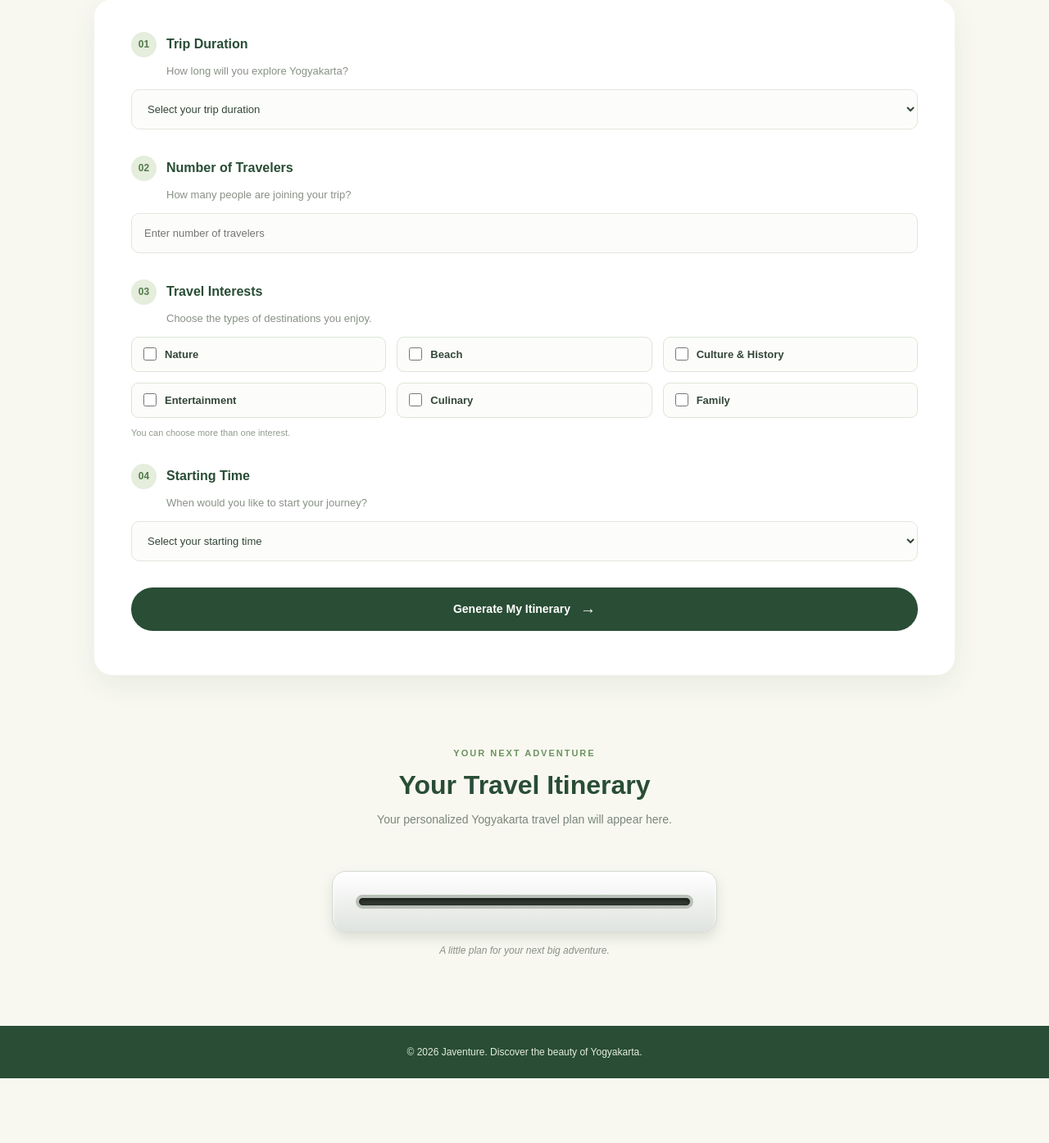
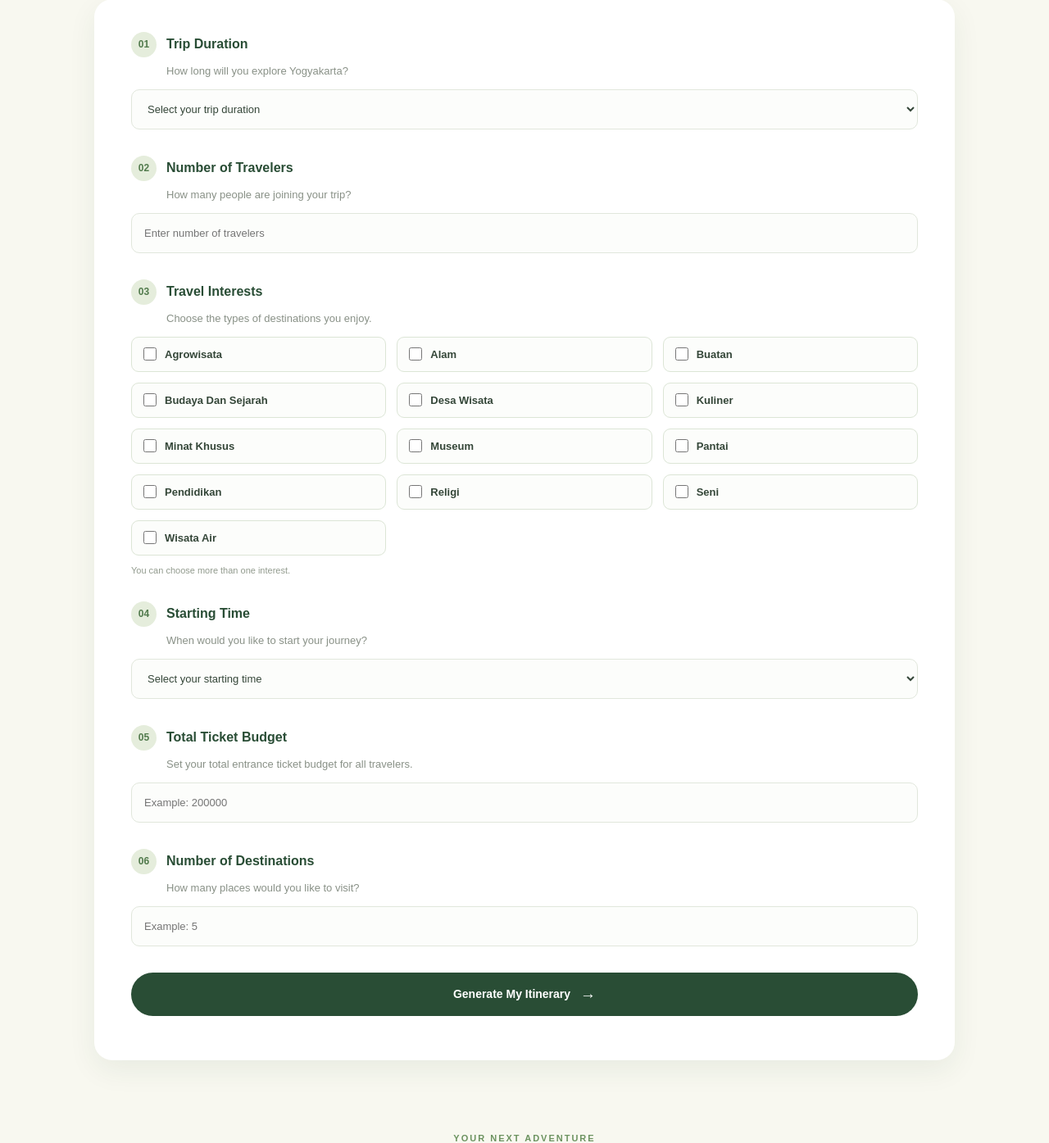
Before and after one commit to retisalyaaa/javenture-finalproject, a Flask app: page /planner in a window 1280 px wide. Shown: the part 754-2149 px from the top of the page at 82% size. Before the commit the page ends 2070 px from the top, so only its background shows below. Run offline with Flask 3, Linux system fonts and the light colour scheme; parts of the project's set-up code (start-up, migrations or seed data) failed here and were passed over.

Commit message:
add fitut travel planner

```diff
--- a/app.py
+++ b/app.py
@@ -4,6 +4,7 @@
 import json
 import os
 import re
+import math
 import joblib
 import pandas as pd
 
@@ -352,7 +353,355 @@ def predict_crowd():
 # HALAMAN PERENCANAAN TRAVELING
 @app.route("/planner")
 def planner():
-    return render_template("planner.html")
+    categories = sorted(
+        tempat["kategori"]
+        .dropna()
+        .astype(str)
+        .str.strip()
+        .unique()
+        .tolist()
+    )
+
+    return render_template(
+        "planner.html",
+        categories=categories
+    )
+
+
+
+# MENGHITUNG JARAK ANTAR DESTINASI
+def hitung_jarak(lat1, lon1, lat2, lon2):
+    radius_bumi = 6371
+
+    lat1 = math.radians(lat1)
+    lon1 = math.radians(lon1)
+    lat2 = math.radians(lat2)
+    lon2 = math.radians(lon2)
+
+    delta_lat = lat2 - lat1
+    delta_lon = lon2 - lon1
+
+    a = (
+        math.sin(delta_lat / 2) ** 2
+        + math.cos(lat1)
+        * math.cos(lat2)
+        * math.sin(delta_lon / 2) ** 2
+    )
+
+    c = 2 * math.atan2(math.sqrt(a), math.sqrt(1 - a))
+
+    return radius_bumi * c
+
+
+# ESTIMASI DURASI KUNJUNGAN BERDASARKAN KATEGORI
+DURASI_KUNJUNGAN = {
+    "Alam": 90,
+    "Pantai": 120,
+    "Budaya Dan Sejarah": 90,
+    "Agrowisata": 90,
+    "Buatan": 120,
+    "Wisata Air": 120,
+    "Museum": 90,
+    "Religi": 60,
+    "Kuliner": 60,
+    "Desa Wisata": 120,
+    "Pendidikan": 90,
+    "Minat Khusus": 90,
+    "Seni": 90
+}
+
+
+# MENYUSUN RUTE DENGAN NEAREST NEIGHBOR
+def susun_rute(daftar_destinasi):
+    belum_dikunjungi = daftar_destinasi.copy()
+    rute = []
+
+    # Destinasi pertama berdasarkan ranking rekomendasi
+    lokasi_sekarang = belum_dikunjungi.pop(0)
+    rute.append(lokasi_sekarang)
+
+    while belum_dikunjungi:
+        terdekat = min(
+            belum_dikunjungi,
+            key=lambda tujuan: hitung_jarak(
+                lokasi_sekarang["latitude"],
+                lokasi_sekarang["longitude"],
+                tujuan["latitude"],
+                tujuan["longitude"]
+            )
+        )
+
+        rute.append(terdekat)
+        belum_dikunjungi.remove(terdekat)
+        lokasi_sekarang = terdekat
+
+    return rute
+
+
+# API TRAVEL PLANNER
+@app.route("/api/planner/recommendations", methods=["POST"])
+def planner_recommendations():
+
+    data = request.get_json(silent=True) or {}
+
+    try:
+        duration = int(data.get("duration", 0))
+        travelers = int(data.get("travelers", 0))
+        ticket_budget = int(data.get("ticketBudget", 0))
+        destination_count = int(data.get("destinationCount", 0))
+
+        start_time = str(data.get("startTime", "")).strip()
+        interests = data.get("interests", [])
+
+        # VALIDASI INPUT
+        if duration not in [1, 2, 3]:
+            return jsonify({
+                "success": False,
+                "message": "Trip duration tidak valid."
+            }), 400
+
+        if travelers < 1 or travelers > 50:
+            return jsonify({
+                "success": False,
+                "message": "Jumlah peserta harus 1 sampai 50 orang."
+            }), 400
+
+        if ticket_budget < 1:
+            return jsonify({
+                "success": False,
+                "message": "Total ticket budget harus lebih dari 0."
+            }), 400
+
+        if destination_count < 1 or destination_count > 15:
+            return jsonify({
+                "success": False,
+                "message": "Jumlah destinasi harus 1 sampai 15 tempat."
+            }), 400
+
+        if destination_count > len(tempat):
+            return jsonify({
+                "success": False,
+                "message": "Jumlah destinasi melebihi data yang tersedia."
+            }), 400
+
+        if not isinstance(interests, list) or not interests:
+            return jsonify({
+                "success": False,
+                "message": "Pilih minimal satu kategori wisata."
+            }), 400
+
+        waktu_mulai = datetime.strptime(
+            start_time, "%H:%M"
+        )
+
+        # FILTER DATA DESTINASI
+        hasil = tempat.copy()
+
+        hasil["kategori"] = (
+            hasil["kategori"].astype(str).str.strip()
+        )
+
+        hasil["harga_tiket"] = pd.to_numeric(
+            hasil["harga_tiket"], errors="coerce"
+        )
+
+        hasil["rating_tempat"] = pd.to_numeric(
+            hasil["rating_tempat"], errors="coerce"
+        )
+
+        hasil["jumlah_penilaian"] = pd.to_numeric(
+            hasil["jumlah_penilaian"], errors="coerce"
+        )
+
+        hasil["latitude"] = pd.to_numeric(
+            hasil["latitude"], errors="coerce"
+        )
+
+        hasil["longitude"] = pd.to_numeric(
+            hasil["longitude"], errors="coerce"
+        )
+
+        # Sesuaikan kategori dengan preferensi user
+        hasil = hasil[
+            hasil["kategori"].isin(interests)
+        ]
+
+        # Harga 0 atau kosong dianggap belum tersedia
+        # sehingga tidak dipakai dalam perhitungan budget
+        hasil = hasil[
+            hasil["harga_tiket"].notna()
+            & (hasil["harga_tiket"] > 0)
+        ]
+
+        # Destinasi harus memiliki koordinat
+        hasil = hasil.dropna(
+            subset=["latitude", "longitude", "rating_tempat"]
+        )
+
+        # Urutkan berdasarkan rating dan jumlah penilaian
+        hasil = hasil.sort_values(
+            by=["rating_tempat", "jumlah_penilaian"],
+            ascending=[False, False]
+        )
+
+        # PILIH DESTINASI SESUAI TOTAL BUDGET
+        rekomendasi = []
+        total_biaya = 0
+
+        for _, baris in hasil.iterrows():
+
+            harga_per_orang = int(baris["harga_tiket"])
+            biaya_destinasi = harga_per_orang * travelers
+
+            if total_biaya + biaya_destinasi <= ticket_budget:
+
+                rekomendasi.append({
+                    "place_id": int(baris["place_id"]),
+                    "nama": str(baris["nama"]),
+                    "kategori": str(baris["kategori"]),
+                    "rating": float(baris["rating_tempat"]),
+                    "harga_tiket": harga_per_orang,
+                    "latitude": float(baris["latitude"]),
+                    "longitude": float(baris["longitude"]),
+                    "jumlah_penilaian": int(
+                        baris["jumlah_penilaian"]
+                    ),
+                    "deskripsi": str(baris["deskripsi"])
+                })
+
+                total_biaya += biaya_destinasi
+
+            if len(rekomendasi) == destination_count:
+                break
+
+        # Jika budget tidak mencukupi
+        if len(rekomendasi) < destination_count:
+            return jsonify({
+                "success": False,
+                "message": (
+                    f"Budget belum mencukupi untuk "
+                    f"{destination_count} destinasi. "
+                    f"Dengan budget tersebut, sistem hanya "
+                    f"menemukan {len(rekomendasi)} destinasi "
+                    f"yang sesuai. Coba tambah budget atau "
+                    f"kurangi jumlah destinasi."
+                ),
+                "available": len(rekomendasi)
+            }), 400
+
+        # BAGI DESTINASI KE SETIAP HARI
+        jumlah_per_hari = [
+            destination_count // duration
+            + (1 if hari < destination_count % duration else 0)
+            for hari in range(duration)
+        ]
+
+        daftar_hari = []
+        indeks = 0
+
+        for nomor_hari, jumlah_hari in enumerate(
+            jumlah_per_hari, start=1
+        ):
+
+            destinasi_hari = rekomendasi[
+                indeks:indeks + jumlah_hari
+            ]
+
+            indeks += jumlah_hari
+
+            # Susun rute berdasarkan jarak
+            rute = susun_rute(destinasi_hari)
+
+            waktu_sekarang = waktu_mulai
+            jadwal = []
+
+            for nomor, destinasi in enumerate(rute):
+
+                # Tambahkan waktu perjalanan
+                if nomor > 0:
+                    sebelumnya = rute[nomor - 1]
+
+                    jarak = hitung_jarak(
+                        sebelumnya["latitude"],
+                        sebelumnya["longitude"],
+                        destinasi["latitude"],
+                        destinasi["longitude"]
+                    )
+
+                    # Estimasi kecepatan rata-rata 25 km/jam
+                    waktu_perjalanan = max(
+                        15, math.ceil(jarak / 25 * 60)
+                    )
+
+                    waktu_selesai = (
+                        waktu_sekarang
+                        + pd.Timedelta(minutes=waktu_perjalanan)
+                    )
+
+                    jadwal.append({
+                        "type": "travel",
+                        "start": waktu_sekarang.strftime("%H:%M"),
+                        "end": waktu_selesai.strftime("%H:%M"),
+                        "duration": waktu_perjalanan,
+                        "distance": round(jarak, 2)
+                    })
+
+                    waktu_sekarang = waktu_selesai
+
+                # Durasi kunjungan
+                durasi = DURASI_KUNJUNGAN.get(
+                    destinasi["kategori"], 90
+                )
+
+                waktu_selesai = (
+                    waktu_sekarang
+                    + pd.Timedelta(minutes=durasi)
+                )
+
+                jadwal.append({
+                    "type": "visit",
+                    "destination": destinasi,
+                    "start": waktu_sekarang.strftime("%H:%M"),
+                    "end": waktu_selesai.strftime("%H:%M"),
+                    "duration": durasi
+                })
+
+                waktu_sekarang = waktu_selesai
+
+            daftar_hari.append({
+                "day": nomor_hari,
+                "destinations": len(rute),
+                "schedule": jadwal
+            })
+
+        return jsonify({
+            "success": True,
+            "duration": duration,
+            "travelers": travelers,
+            "start_time": start_time,
+            "destination_count": len(rekomendasi),
+            "ticket_budget": ticket_budget,
+            "total_ticket_cost": total_biaya,
+            "remaining_budget": ticket_budget - total_biaya,
+            "days": daftar_hari
+        })
+
+    except ValueError:
+        return jsonify({
+            "success": False,
+            "message": "Periksa kembali format input perjalanan."
+        }), 400
+
+    except Exception:
+        app.logger.exception(
+            "Gagal membuat itinerary perjalanan"
+        )
+
+        return jsonify({
+            "success": False,
+            "message": "Terjadi kesalahan saat membuat itinerary."
+        }), 500
+
 
 
 # Halaman chatbot
--- a/static/js/planner.js
+++ b/static/js/planner.js
@@ -1,19 +1,198 @@
+
 const plannerForm = document.getElementById("plannerForm");
 const formMessage = document.getElementById("formMessage");
 const receiptPrinter = document.getElementById("receiptPrinter");
 
-plannerForm.addEventListener("submit", function (event) {
+
+// FORMAT RUPIAH
+function formatRupiah(angka) {
+    return new Intl.NumberFormat("id-ID", {
+        style: "currency",
+        currency: "IDR",
+        maximumFractionDigits: 0
+    }).format(angka);
+}
+
+
+// MENCEGAH TEKS DATA DIBACA SEBAGAI HTML
+function escapeHTML(teks) {
+    return String(teks ?? "").replace(/[&<>"']/g, function (karakter) {
+        const karakterHTML = {
+            "&": "&amp;",
+            "<": "&lt;",
+            ">": "&gt;",
+            '"': "&quot;",
+            "'": "&#039;"
+        };
+
+        return karakterHTML[karakter];
+    });
+}
+
+
+// MEMBUAT TAMPILAN ITINERARY
+function tampilkanItinerary(data) {
+    const receiptContent = document.querySelector(".receipt-content");
+
+    let isiReceipt = `
+        <p class="receipt-brand">JAVENTURE</p>
+        <p class="receipt-subtitle">YOUR PERSONAL TRAVEL PLAN</p>
+
+        <div class="receipt-divider"></div>
+
+        <h3>TRAVEL ITINERARY</h3>
+        <p class="receipt-center">YOGYAKARTA, INDONESIA</p>
+
+        <div class="receipt-divider"></div>
+
+        <div class="receipt-info">
+            <div>
+                <span>TRIP DURATION</span>
+                <strong>${data.duration} DAYS</strong>
+            </div>
+
+            <div>
+                <span>TRAVELERS</span>
+                <strong>${data.travelers} PEOPLE</strong>
+            </div>
+
+            <div>
+                <span>STARTING TIME</span>
+                <strong>${data.start_time}</strong>
+            </div>
+
+            <div>
+                <span>TOTAL DESTINATIONS</span>
+                <strong>${data.destination_count} PLACES</strong>
+            </div>
+        </div>
+
+        <div class="receipt-divider"></div>
+
+        <p class="receipt-section-title">YOUR DESTINATIONS</p>
+    `;
+
+    // TAMPILKAN JADWAL SETIAP HARI
+    data.days.forEach(function (hari) {
+        isiReceipt += `
+            <div class="receipt-divider"></div>
+
+            <p class="receipt-section-title">
+                DAY ${String(hari.day).padStart(2, "0")}
+                — ${hari.destinations} DESTINATIONS
+            </p>
+        `;
+
+        hari.schedule.forEach(function (item) {
+
+            // JADWAL PERJALANAN ANTAR DESTINASI
+            if (item.type === "travel") {
+                isiReceipt += `
+                    <div class="receipt-item">
+                        <div class="receipt-time">
+                            ${item.start} - ${item.end}
+                        </div>
+
+                        <strong>TRAVEL TO NEXT DESTINATION</strong>
+
+                        <span>
+                            Estimated ${item.duration} minutes
+                            · ${item.distance} km
+                        </span>
+                    </div>
+                `;
+            }
+
+            // JADWAL KUNJUNGAN DESTINASI
+            if (item.type === "visit") {
+                const destinasi = item.destination;
+
+                isiReceipt += `
+                    <div class="receipt-item">
+                        <div class="receipt-time">
+                            ${item.start} - ${item.end}
+                        </div>
+
+                        <strong>
+                            ${escapeHTML(destinasi.nama)}
+                        </strong>
+
+                        <span>
+                            ${escapeHTML(destinasi.kategori)}
+                        </span>
+
+                        <p>
+                            ${escapeHTML(destinasi.deskripsi)}
+                        </p>
+
+                        <p>
+                            Rating: ${destinasi.rating.toFixed(1)} / 5
+                            <br>
+                            Ticket: ${formatRupiah(destinasi.harga_tiket)}
+                            / person
+                            <br>
+                            Estimated visit: ${item.duration} minutes
+                        </p>
+                    </div>
+                `;
+            }
+        });
+    });
+
+    // RINGKASAN BIAYA
+    isiReceipt += `
+        <div class="receipt-divider"></div>
+
+        <div class="receipt-total">
+            <span>TOTAL TICKET BUDGET</span>
+            <strong>${formatRupiah(data.ticket_budget)}</strong>
+        </div>
+
+        <div class="receipt-total">
+            <span>TOTAL TICKET COST</span>
+            <strong>${formatRupiah(data.total_ticket_cost)}</strong>
+        </div>
+
+        <div class="receipt-total">
+            <span>REMAINING BUDGET</span>
+            <strong>${formatRupiah(data.remaining_budget)}</strong>
+        </div>
+
+        <div class="receipt-divider"></div>
+
+        <p class="receipt-thanks">HAPPY JOURNEY!</p>
+
+        <p class="receipt-footer">
+            Discover the beauty of Yogyakarta with Javenture.
+        </p>
+
+        <div class="receipt-barcode">
+            || ||| || |||| | ||| || |||| ||
+        </div>
+
+        <p class="receipt-id">
+            JAV-TRIP-${new Date().getFullYear()}-001
+        </p>
+    `;
+
+    receiptContent.innerHTML = isiReceipt;
+}
+
+
+// KIRIM PREFERENSI DAN BUAT ITINERARY
+plannerForm.addEventListener("submit", async function (event) {
     event.preventDefault();
 
     const duration = document.getElementById("duration").value;
     const travelers = document.getElementById("travelers").value;
     const startTime = document.getElementById("startTime").value;
+    const ticketBudget = document.getElementById("ticketBudget").value;
+    const destinationCount = document.getElementById("destinationCount").value;
 
     const interests = document.querySelectorAll(
         'input[name="interests"]:checked'
     );
 
-    // Validasi minat wisata
     if (interests.length === 0) {
         formMessage.textContent =
             "Please select at least one travel interest.";
@@ -22,7 +201,6 @@ plannerForm.addEventListener("submit", function (event) {
         return;
     }
 
-    // Validasi jumlah orang
     if (Number(travelers) < 1 || Number(travelers) > 50) {
         formMessage.textContent =
             "Please enter between 1 and 50 travelers.";
@@ -31,7 +209,22 @@ plannerForm.addEventListener("submit", function (event) {
         return;
     }
 
-    // Mengambil preferensi perjalanan
+    if (Number(ticketBudget) < 1) {
+        formMessage.textContent =
+            "Please enter a valid ticket budget.";
+
+        formMessage.style.color = "#c45b4b";
+        return;
+    }
+
+    if (Number(destinationCount) < 1 || Number(destinationCount) > 15) {
+        formMessage.textContent =
+            "Please choose between 1 and 15 destinations.";
+
+        formMessage.style.color = "#c45b4b";
+        return;
+    }
+
     const selectedInterests = Array.from(interests).map(
         interest => interest.value
     );
@@ -39,22 +232,50 @@ plannerForm.addEventListener("submit", function (event) {
     const travelPreferences = {
         duration: duration,
         travelers: travelers,
+        startTime: startTime,
         interests: selectedInterests,
-        startTime: startTime
+        ticketBudget: ticketBudget,
+        destinationCount: destinationCount
     };
 
-    console.log("Travel Preferences:", travelPreferences);
+    formMessage.textContent = "Creating your travel itinerary...";
+    formMessage.style.color = "#527b4d";
 
-    // Pesan berhasil
+    const submitButton = plannerForm.querySelector(
+        ".generate-button"
+    );
+
+    submitButton.disabled = true;
+
+    try {
+        const response = await fetch(
+            "/api/planner/recommendations",
+            {
+                method: "POST",
+                headers: {
+                    "Content-Type": "application/json"
+                },
+                body: JSON.stringify(travelPreferences)
+            }
+        );
+
+        const data = await response.json();
+
+        if (!response.ok || !data.success) {
+            throw new Error(
+                data.message || "Failed to generate itinerary."
+            );
+        }
+
+        tampilkanItinerary(data);
+
         formMessage.textContent =
-        "Your travel preferences have been submitted!";
+            "Your personalized itinerary is ready!";
 
         formMessage.style.color = "#527b4d";
 
-    // Mengulang animasi jika tombol ditekan kembali
         receiptPrinter.classList.remove("printing");
 
-    // Memulai animasi struk keluar dari printer
         setTimeout(function () {
             receiptPrinter.classList.add("printing");
 
@@ -62,6 +283,13 @@ plannerForm.addEventListener("submit", function (event) {
                 behavior: "smooth",
                 block: "start"
             });
+        }, 100);
 
-    }, 100);
+    } catch (error) {
+        formMessage.textContent = error.message;
+        formMessage.style.color = "#c45b4b";
+
+    } finally {
+        submitButton.disabled = false;
+    }
 });
--- a/templates/planner.html
+++ b/templates/planner.html
@@ -114,37 +114,16 @@
                         </p>
 
                         <div class="interest-grid">
-
-                            <label class="interest-option">
-                                <input type="checkbox" name="interests" value="alam">
-                                <span>Nature</span>
-                            </label>
-
-                            <label class="interest-option">
-                                <input type="checkbox" name="interests" value="pantai">
-                                <span>Beach</span>
-                            </label>
-
-                            <label class="interest-option">
-                                <input type="checkbox" name="interests" value="budaya dan sejarah">
-                                <span>Culture & History</span>
-                            </label>
-
-                            <label class="interest-option">
-                                <input type="checkbox" name="interests" value="hiburan">
-                                <span>Entertainment</span>
-                            </label>
-
-                            <label class="interest-option">
-                                <input type="checkbox" name="interests" value="kuliner">
-                                <span>Culinary</span>
-                            </label>
-
-                            <label class="interest-option">
-                                <input type="checkbox" name="interests" value="keluarga">
-                                <span>Family</span>
-                            </label>
-
+                            {% for category in categories %}
+                                <label class="interest-option">
+                                    <input
+                                        type="checkbox"
+                                        name="interests"
+                                        value="{{ category }}"
+                                    >
+                                    <span>{{ category }}</span>
+                                </label>
+                            {% endfor %}
                         </div>
 
                         <small class="input-hint">
@@ -174,6 +153,49 @@
                         </select>
                     </div>
 
+
+                     <!-- TOTAL TICKET BUDGET -->
+                    <div class="form-group">
+                        <label for="ticketBudget">
+                            <span class="number">05</span>
+                            Total Ticket Budget
+                        </label>
+
+                        <p class="field-description">
+                            Set your total entrance ticket budget for all travelers.
+                        </p>
+
+                        <input
+                            type="number"
+                            id="ticketBudget"
+                            name="ticketBudget"
+                            min="1"
+                            placeholder="Example: 200000"
+                            required
+                        >
+                    </div>
+
+                    <!-- JUMLAH DESTINASI -->
+                    <div class="form-group">
+                        <label for="destinationCount">
+                            <span class="number">06</span>
+                            Number of Destinations
+                        </label>
+
+                        <p class="field-description">
+                            How many places would you like to visit?
+                        </p>
+
+                        <input
+                            type="number"
+                            id="destinationCount"
+                            name="destinationCount"
+                            min="1"
+                            max="15"
+                            placeholder="Example: 5"
+                            required
+                        >
+                    </div>
 
                     <!-- SUBMIT -->
                     <button type="submit" class="generate-button">
```
Lines whose indentation alone changed are shown as unchanged.
